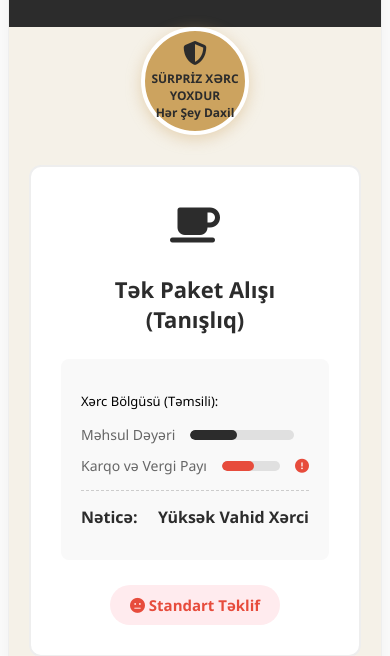
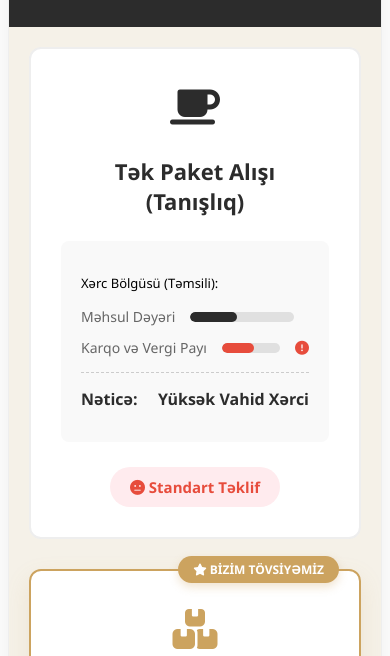
Before and after one commit to tetranroastery/demlemeyard-mc-s-, a plain HTML site: page kargo.html in a window 390 px wide. Shown: the part 188-844 px from the top of the page. Drawn offline with Linux system fonts and the light colour scheme.

Commit message:
Update kargo.html

```diff
--- a/kargo.html
+++ b/kargo.html
@@ -52,38 +52,10 @@
   .comparison-body {
     display: flex;
     flex-wrap: wrap;
-    padding: 30px;
+    padding: 40px; /* Boşluğu biraz artırdım ferah görünsün diye */
     background-color: var(--tetra-beige);
-    position: relative;
     justify-content: center;
-    gap: 30px;
-  }
-
-  /* Ortadakı Zəmanət Möhürü */
-  .guarantee-seal {
-    position: absolute;
-    top: 50%;
-    left: 50%;
-    transform: translate(-50%, -50%);
-    background: var(--tetra-gold);
-    color: var(--tetra-dark);
-    width: 110px;
-    height: 110px;
-    border-radius: 50%;
-    display: flex;
-    flex-direction: column;
-    align-items: center;
-    justify-content: center;
-    text-align: center;
-    font-weight: bold;
-    font-size: 13px;
-    box-shadow: 0 4px 15px rgba(204, 163, 95, 0.4);
-    z-index: 10;
-    border: 4px solid #fff;
-  }
-  .guarantee-seal i {
-    font-size: 24px;
-    margin-bottom: 5px;
+    gap: 40px; /* Kartlar arası boşluk */
   }
 
   /* Kartlar */
@@ -205,17 +177,8 @@
   /* Mobil Uyğunlaşdırma */
   @media (max-width: 768px) {
     .comparison-body {
-      gap: 50px;
+      gap: 30px;
       padding: 20px;
-    }
-    .guarantee-seal {
-      position: relative;
-      top: 0; left: 0;
-      transform: none;
-      margin: -20px auto -20px auto;
-      width: 100px;
-      height: 100px;
-      font-size: 12px;
     }
     .option-card.premium {
         transform: none;
@@ -233,11 +196,6 @@
   </div>
 
   <div class="comparison-body">
-
-    <div class="guarantee-seal">
-      <i class="fas fa-shield-alt"></i>
-      <div>SÜRPRİZ XƏRC YOXDUR<br>Hər Şey Daxil</div>
-    </div>
 
     <div class="option-card standard">
       <div class="card-icon"><i class="fas fa-coffee"></i></div>
```
